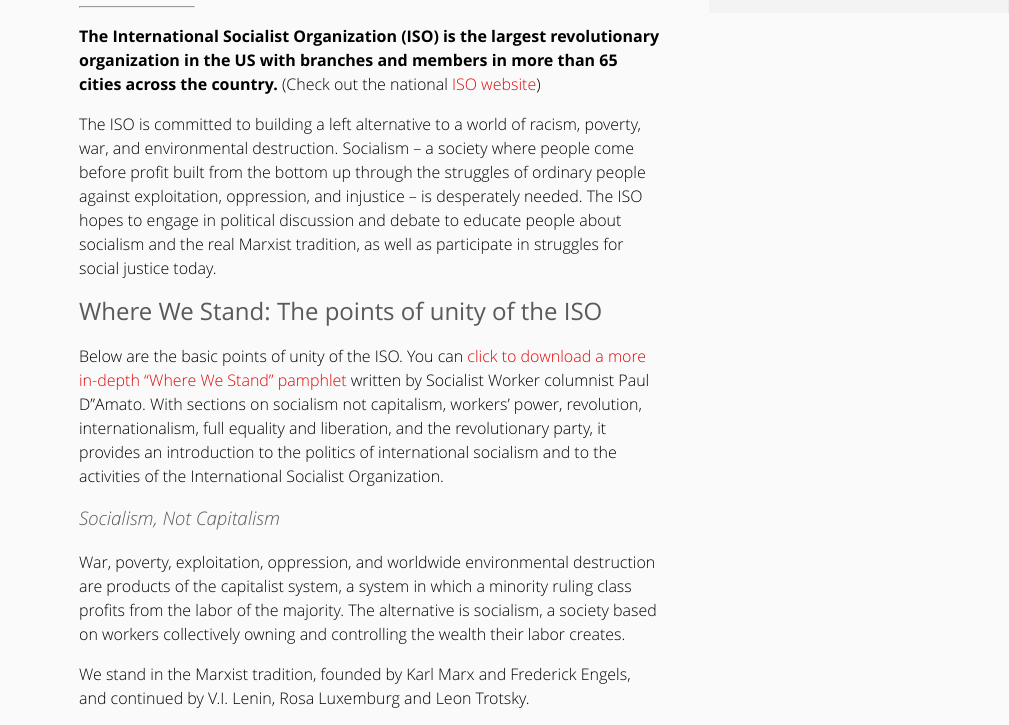
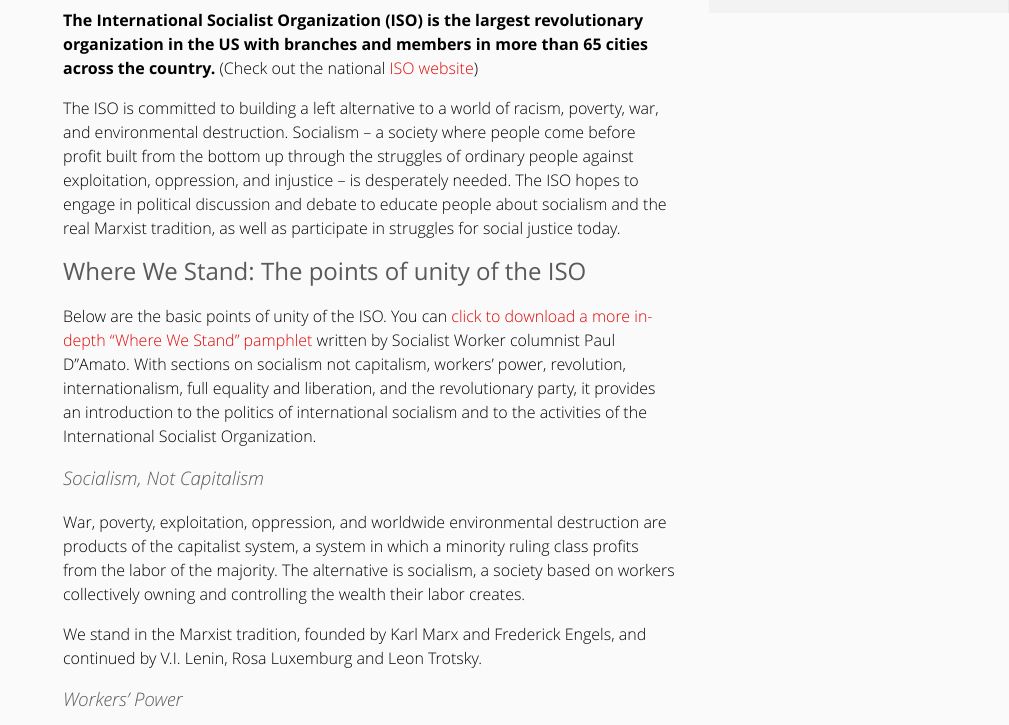
Before and after one commit to TwinCitiesSocialistOrg/twincitiessocialistorg.github.io, a plain HTML site: page about.html in a window 1280 px wide. Shown: the part 163-888 px from the top of the page, without its empty margins (271-1280 px from the left). Drawn offline with Linux system fonts and the light colour scheme.

Commit message:
Fixed all scaling issues

```diff
--- a/about.html
+++ b/about.html
@@ -31,12 +31,6 @@
 			background-color: #F3F3F3;
 			border-right:1px solid #EAEAEA;
 			padding: 1em;
-		}
-
-		#content {
-			padding: 1em;
-			margin-bottom: .5em;
-			max-width: 47.5em;
 		}
 		#navigation ul {
 			margin-top:0;
@@ -81,6 +75,10 @@
             max-height: 100%;
             max-width: 100%;
         }
+        #content {
+			margin-bottom: .5em;
+			max-width: 46em;
+		}
 		#content a {
 			color :#e10707;
 		}
```
Also changed, not shown: contact.html (+4 -6 lines), events.html (+4 -6 lines), home.html (+4 -6 lines), resources.html (+4 -6 lines).
